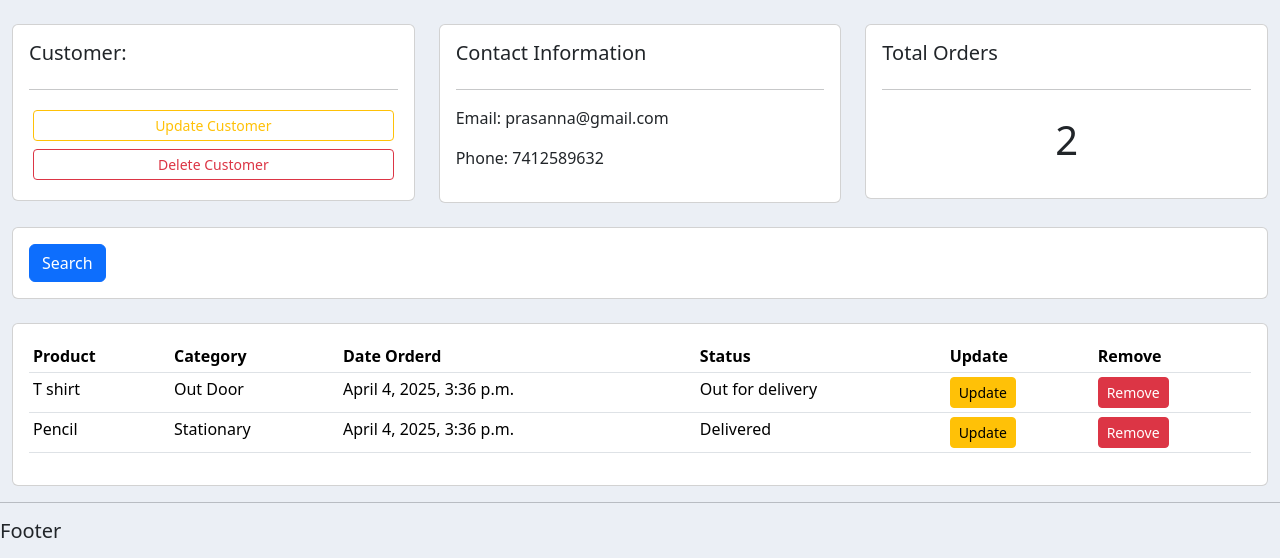
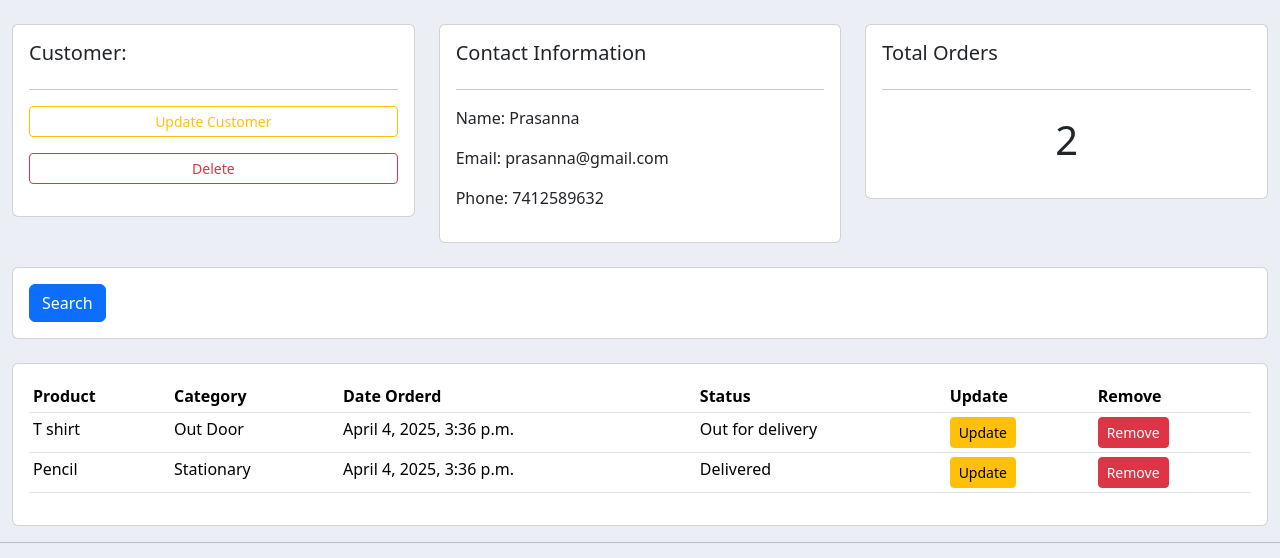
Before and after one commit to salmaanMSA/DjangoCRM, a Django app: page /customer/10 in a window 1280 px wide. Shown: the part 96-654 px from the top of the page. Run offline with Django 5.2, Linux system fonts and the light colour scheme; data comes from the database, SQL or seed files in the repository; both versions use the stored data as it was after the commit.

Commit message:
Worked on customer update and delete functionality

```diff
--- a/accounts/models.py
+++ b/accounts/models.py
@@ -5,7 +5,7 @@ from django.db import models
 class Customer(models.Model):
     name = models.CharField(max_length=200, null=True)
     phone = models.CharField(max_length=10, null=True)
-    email = models.EmailField(max_length=200, unique=True, null=True)
+    email = models.EmailField(max_length=200, null=True, unique=True)
     date_created = models.DateTimeField(auto_now_add=True, null=True)
 
     def __str__(self):
--- a/accounts/templates/accounts/customer.html
+++ b/accounts/templates/accounts/customer.html
@@ -9,8 +9,15 @@
 		<div class="card card-body">
 			<h5>Customer:</h5>
 			<hr>
-			<a class="btn btn-outline-warning  btn-sm btn-block m-1" href="">Update Customer</a>
-			<a class="btn btn-outline-danger  btn-sm btn-block m-1" href="">Delete Customer</a>
+			<!-- Button trigger Order Update modal -->
+			<button type="button" class="btn btn-sm btn-outline-warning mb-3" data-bs-toggle="modal" data-bs-target="#updateCustomer"
+				data-id="{{ customer.id }}" data-name="{{ customer.name }}" data-phone="{{ customer.phone }}" data-email="{{ customer.email }}" >
+				Update Customer
+			</button>
+			<form action="{% url 'delete-customer' customer.id %}" method="POST">
+				{% csrf_token %}
+				<button type="submit" class="btn btn-sm btn-outline-danger mb-3 w-100">Delete</button>
+			</form>
 
 		</div>
 	</div>
@@ -19,6 +26,7 @@
 		<div class="card card-body">
 			<h5>Contact Information</h5>
 			<hr>
+			<p>Name: {{customer.name}}</p>
 			<p>Email: {{customer.email}}</p>
 			<p>Phone: {{customer.phone}}</p>
 		</div>
@@ -74,4 +82,83 @@
 	</div>
 </div>
 
+<!-- Update Customer Modal -->
+<div class="modal fade" id="updateCustomer" tabindex="-1" aria-labelledby="exampleModalLabel1" aria-hidden="true">
+	<div class="modal-dialog d-flex justify-content-center">
+		<div class="modal-content w-75">
+			<div class="modal-header">
+				<h5 class="modal-title" id="exampleModalLabel1">Update Customer Details</h5>
+				<button type="button" class="btn-close" data-bs-dismiss="modal" aria-label="Close"></button>
+			</div>
+			<div class="modal-body p-4">
+				<form action="{% url 'update-customer' 1 %}" method="POST" id="customerUpdateForm">
+					{% csrf_token %}
+					<!-- Customer name input -->
+					<div class="form-outline mb-4">
+						<label class="form-label" for="customer_name">Customer Name</label>
+						<input type="text" id="customer_name" required name="customer_name" class="form-control" />
+					</div>
+
+					<!-- Customer phone number input -->
+					<div class="form-outline mb-4">
+						<label class="form-label" for="customer_phone">Customer Phone No</label>
+						<input type="number" required minlength="10" id="customer_phone" name="customer_phone" class="form-control" />
+					</div>
+
+					<!-- Customer email input -->
+					<div class="form-outline mb-4">
+						<label class="form-label" for="customer_email">Customer Email</label>
+						<input type="email" disabled id="customer_email" name="customer_email" class="form-control" />
+					</div>
+
+					<!-- Submit button -->
+					<div class="text-center">
+						<button type="submit" id="customerUpdateBtn" disabled class="btn btn-primary btn-block text-center">Update Customer</button>
+					</div>
+				</form>
+			</div>
+		</div>
+	</div>
+</div>
+<!-- Modal -->
+
+<script>
+	document.addEventListener('DOMContentLoaded', function() {
+		var customerUpdateModal = document.getElementById('updateCustomer');
+
+		customerUpdateModal.addEventListener('show.bs.modal', function(event) {
+			// get data from button
+			var button = event.relatedTarget;
+			var customerId = button.getAttribute('data-id');
+			var customerName = button.getAttribute('data-name');
+			var customerPhone = button.getAttribute('data-phone');
+			var customerEmail = button.getAttribute('data-email');
+
+			// Update Form Url Link
+			var form = document.getElementById('customerUpdateForm');
+			form.action = "/update_customer/" + customerId;
+
+			// get input field
+			var nameInput = document.getElementById('customer_name');
+			var phoneInput = document.getElementById('customer_phone');
+			var emailInput = document.getElementById('customer_email');
+
+			// update the field with existing value
+			nameInput.value = customerName;
+			phoneInput.value = customerPhone;
+			emailInput.value = customerEmail;
+
+			// Enable submit button on new data entry
+			var submitBtn = document.getElementById('customerUpdateBtn');
+
+			nameInput.addEventListener('input', function(event) {
+				submitBtn.disabled = false;
+			});
+			phoneInput.addEventListener('input', function(event) {
+				submitBtn.disabled = false;
+			});
+		})
+	})
+</script>
+
 {% endblock %}
--- a/accounts/urls.py
+++ b/accounts/urls.py
@@ -13,8 +13,10 @@ urlpatterns = [
     path('create_order/', views.createOrder, name='create-order'),
 
     # Update urls
-    path('update_order/<str:id>', views.updateOrderDetails, name='update-order'),
+    path('update_order/<str:id>/', views.updateOrderDetails, name='update-order'),
+    path('update_customer/<str:id>/', views.updateCustomerDetails, name='update-customer'),
 
     # Delete urls
-    path('delete_order/<str:id>', views.deleteOrder, name='delete-order')
+    path('delete_order/<str:id>/', views.deleteOrder, name='delete-order'),
+    path('delete_customer/<str:id>/', views.deleteCustomer, name='delete-customer')
 ]
--- a/accounts/views.py
+++ b/accounts/views.py
@@ -106,6 +106,19 @@ def updateOrderDetails(request, id):
         order.save()
     return redirect('home')
 
+def updateCustomerDetails(request, id):
+    if request.method == 'POST':
+        customer = Customer.objects.get(id=id)
+        upd_name = request.POST.get('customer_name', None)
+        upd_phone = request.POST.get('customer_phone', None)
+        if upd_name is not None:
+            customer.name = upd_name
+        if upd_phone is not None:
+            customer.phone = upd_phone
+        customer.save()
+    return redirect('customer', id=id)
+
+
 
 # Delete Operation Views
 
@@ -114,3 +127,11 @@ def deleteOrder(request, id):
     if request.method == 'POST':
         order.delete()
     return redirect('home')
+
+def deleteCustomer(request, id):
+    customer = Customer.objects.get(id=id)
+    if request.method == 'POST':
+        customer.delete()
+        print("deleted")
+    print("problem")
+    return redirect('home')
```
Also changed, not shown: accounts/migrations/0006_alter_customer_email_alter_product_category_and_more.py (added), accounts/migrations/0007_alter_customer_email.py (added), db.sqlite3.
